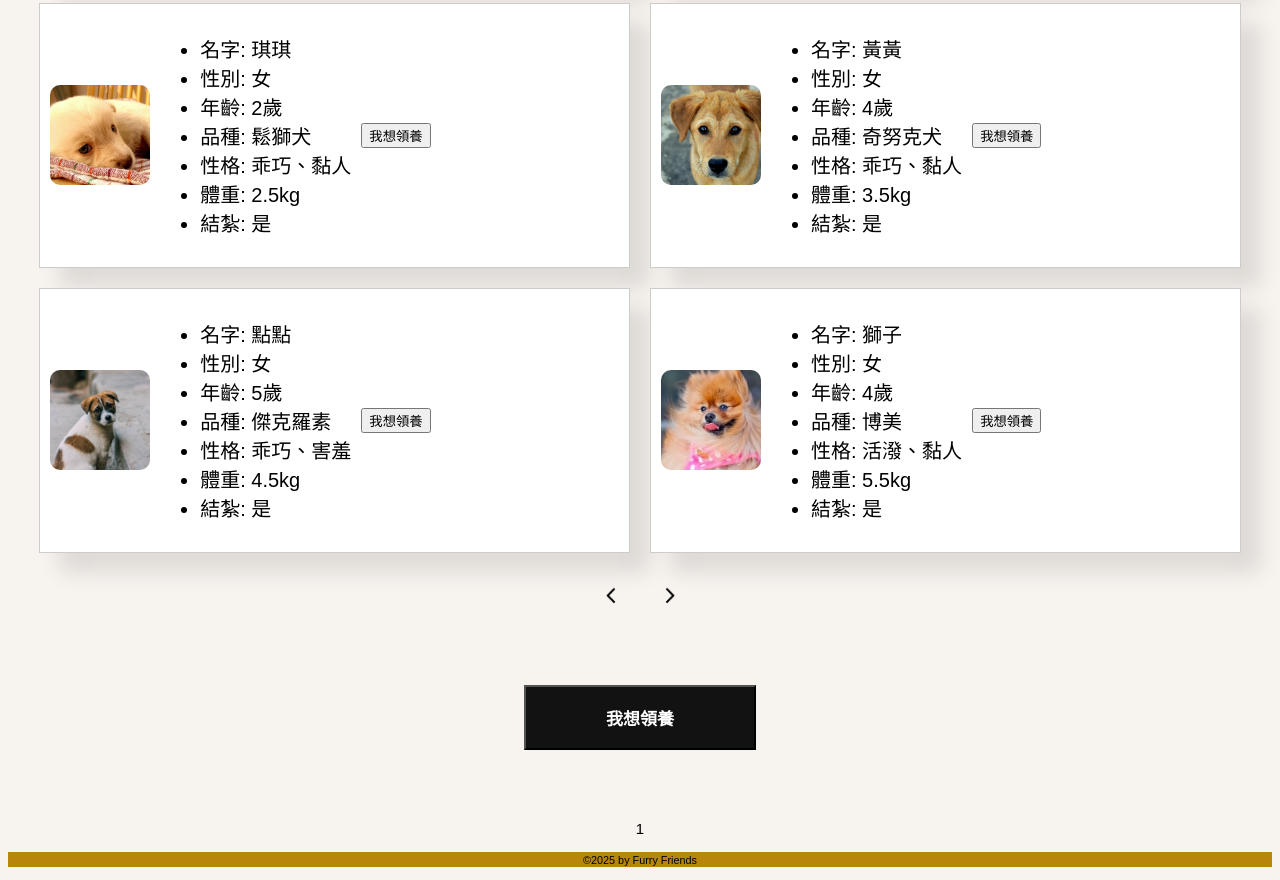
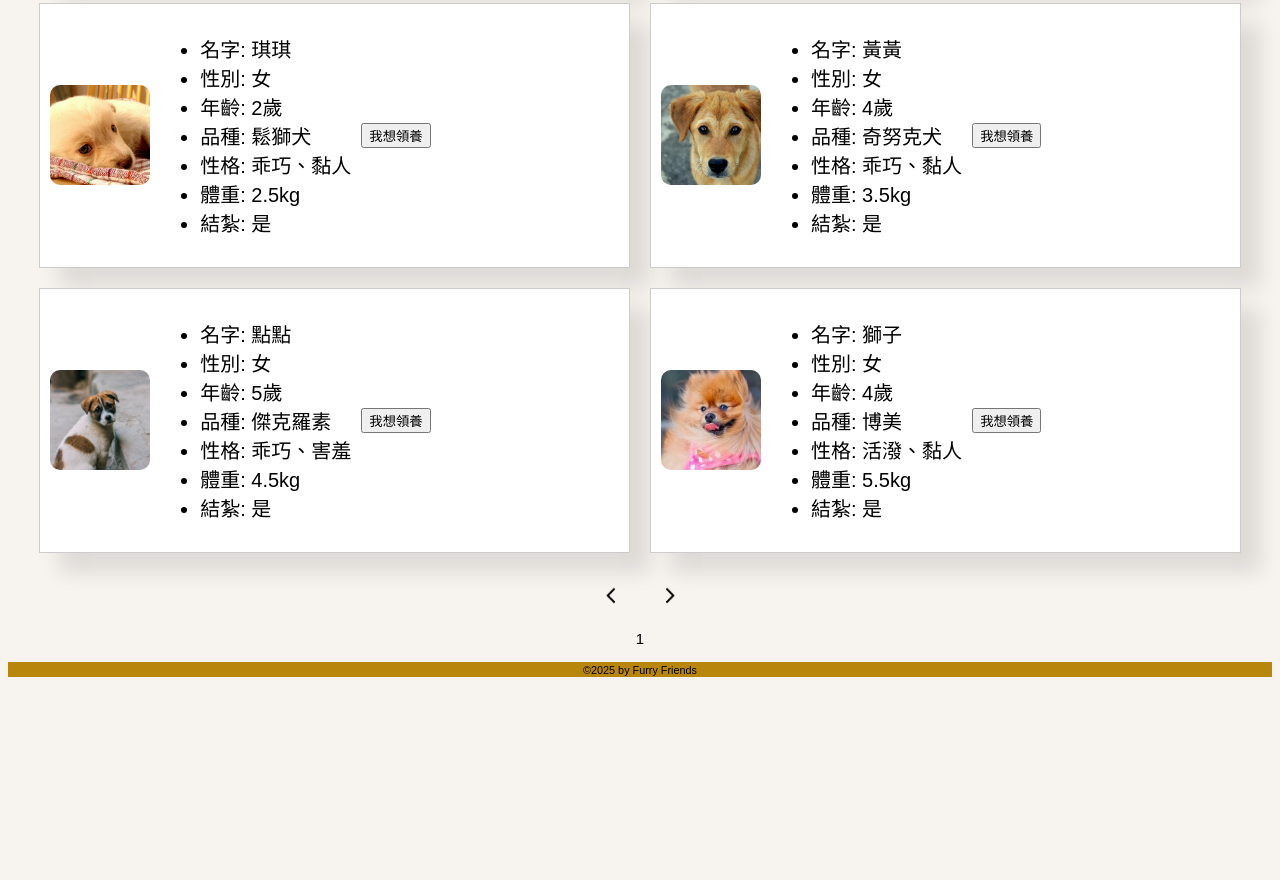
Before and after one commit to jing123273/FurryFriends, a plain HTML site: page introduce.html in a window 1280 px wide. Shown: the part 1030-1910 px from the top of the page. After the commit the page ends 1720 px from the top, so only its background shows below. Drawn offline with Linux system fonts and the light colour scheme.

Commit message:
刪除最下方領養

```diff
--- a/introduce.html
+++ b/introduce.html
@@ -155,14 +155,6 @@
             <a href="introduce2.html"><img src="image\下一頁.png" alt="下一頁" class="arrow"></a>
         </div>
 
-        <div class="adopt">
-            <p>
-
-                <a href="form.html" target="_blank">
-                <input type="submit" value="我想領養" >
-                </a>
-              </p>
-        </div>
         <div class="page"><p>1</p></div>
 
         <footer>
@@ -205,7 +197,5 @@ fetch('animals.json')
 </script>
 
 
-
-
     </body>
     </html>
```
